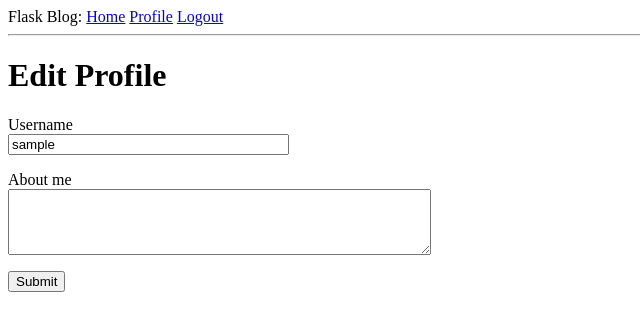
After one commit to Musketeer-Liu/Flask_Mega_Project, a Flask app: page /edit_profile in a window 1280 px wide. The commit adds this page. Shown: the top 331 px of the page, without its empty margins (0-640 px from the left). Run offline with Flask 2, Linux system fonts and the light colour scheme; the visitor is signed in with stand-in values (Sample User, id 1); data comes from the database, SQL or seed files in the repository; both versions use the stored data as it was after the commit.

Commit message:
Finished Profile and Avatar

```diff
--- a/app/forms.py
+++ b/app/forms.py
@@ -1,6 +1,6 @@
 from flask_wtf import FlaskForm
-from wtforms import StringField, PasswordField, BooleanField, SubmitField
-from wtforms.validators import DataRequired, ValidationError, Email, EqualTo
+from wtforms import StringField, PasswordField, BooleanField, SubmitField, TextAreaField
+from wtforms.validators import DataRequired, ValidationError, Email, EqualTo, Length
 
 from app.models import User
 
@@ -17,8 +17,7 @@ class RegistrationForm(FlaskForm):
     email = StringField('Email', validators=[DataRequired(), Email()])
     password = PasswordField('Password', validators=[DataRequired()])
     password2 = PasswordField(
-        'Repeat Password', validators=[DataRequired(), EqualTo('password')]
-    )
+        'Repeat Password', validators=[DataRequired(), EqualTo('password')])
     submit = SubmitField('Register')
 
     def validate_username(self, username):
@@ -30,3 +29,9 @@ class RegistrationForm(FlaskForm):
         user = User.query.filter_by(email=email.data).first()
         if user is not None:
             raise ValidationError('Please use a different email address.')
+
+
+class EditProfileForm(FlaskForm):
+    username = StringField('Username', validators=[DataRequired()])
+    about_me = TextAreaField('About me', validators=[Length(min=0, max=140)])
+    submit = SubmitField('Submit')
--- a/app/models.py
+++ b/app/models.py
@@ -1,6 +1,8 @@
 from werkzeug.security import generate_password_hash, check_password_hash
 from flask_login import UserMixin
 from datetime import datetime
+from hashlib import md5
+
 from app import db, login
 
 
@@ -15,6 +17,8 @@ class User(UserMixin, db.Model):
     email = db.Column(db.String(120), index=True, unique=True)
     password_hash = db.Column(db.String(128))
     posts = db.relationship('Post', backref='author', lazy='dynamic')
+    about_me = db.Column(db.String(140))
+    last_seen = db.Column(db.DateTime, default=datetime.utcnow)
 
     def __repr__(self):
         return '<User {}>'.format(self.username)
--- a/app/routes.py
+++ b/app/routes.py
@@ -1,10 +1,18 @@
-from flask import render_template, flash, redirect, url_for
+from flask import render_template, flash, redirect, url_for, request
 from flask_login import login_user, current_user, logout_user, login_required
 from werkzeug.urls import url_parse
+from datetime import datetime
 
 from app import app, db
-from app.forms import LoginForm, RegistrationForm
+from app.forms import LoginForm, RegistrationForm, EditProfileForm
 from app.models import User
+
+
+@app.before_request
+def before_request():
+    if current_user.is_authenticated:
+        current_user.last_seen = datetime.utcnow()
+        db.session.commit()
 
 
 @app.route('/')
@@ -74,3 +82,19 @@ def user(username):
         {'author': user, 'body': 'Test post #2'},
     ]
     return render_template('user.html', user=user, posts=posts)
+
+
+@app.route('/edit_profile', methods=['GET', 'POST'])
+@login_required
+def edit_profile():
+    form = EditProfileForm()
+    if form.validate_on_submit():
+        current_user.username = form.username.data
+        current_user.about_me = form.about_me.data
+        db.session.commit()
+        flash('Your changes have been saved.')
+        return redirect(url_for('edit_profile'))
+    elif request.method == 'GET':
+        form.username.data = current_user.username
+        form.about_me.data = current_user.about_me
+    return render_template('edit_profile.html', title='Edit Profile', form=form)
--- /dev/null
+++ b/app/templates/edit_profile.html
@@ -0,0 +1,23 @@
+{% extends "base.html" %}
+
+{% block content %}
+    <h1>Edit Profile</h1>
+    <form action="" method="post">
+        {{ form.hidden_tag() }}
+        <p>
+            {{ form.username.label }}<br>
+            {{ form.username(size=32) }}<br>
+            {% for error in form.username.errors %}
+            <span style="color: red;">[{{ error }}]</span>
+            {% endfor %}
+        </p>
+        <p>
+            {{ form.about_me.label }}<br>
+            {{ form.about_me(cols=50, rows=4) }}<br>
+            {% for error in form.about_me.errors %}
+            <span style="color: red;">[{{ error }}]</span>
+            {% endfor %}
+        </p>
+        <p>{{ form.submit() }}</p>
+    </form>
+{% endblock %}
--- a/app/templates/index.html
+++ b/app/templates/index.html
@@ -1,7 +1,7 @@
 {% extends "base.html" %}
 
 {% block content %}
-    <h1>Hi, {{ currentd_user.username }}!</h1>
+    <h1>Hi, {{ current_user.username }}!</h1>
     {% for post in posts %}
     <div><p>{{ post.author.username }} says: <b>{{ post.body }}</b></p></div>
     {% endfor %}
```
Also changed, not shown: app/templates/user.html (+12 -1 lines), migrations/versions/2499807f54af_new_fields_of_last_seen_and_about_me_in_.py (added, +30 -0 lines), application.db.
